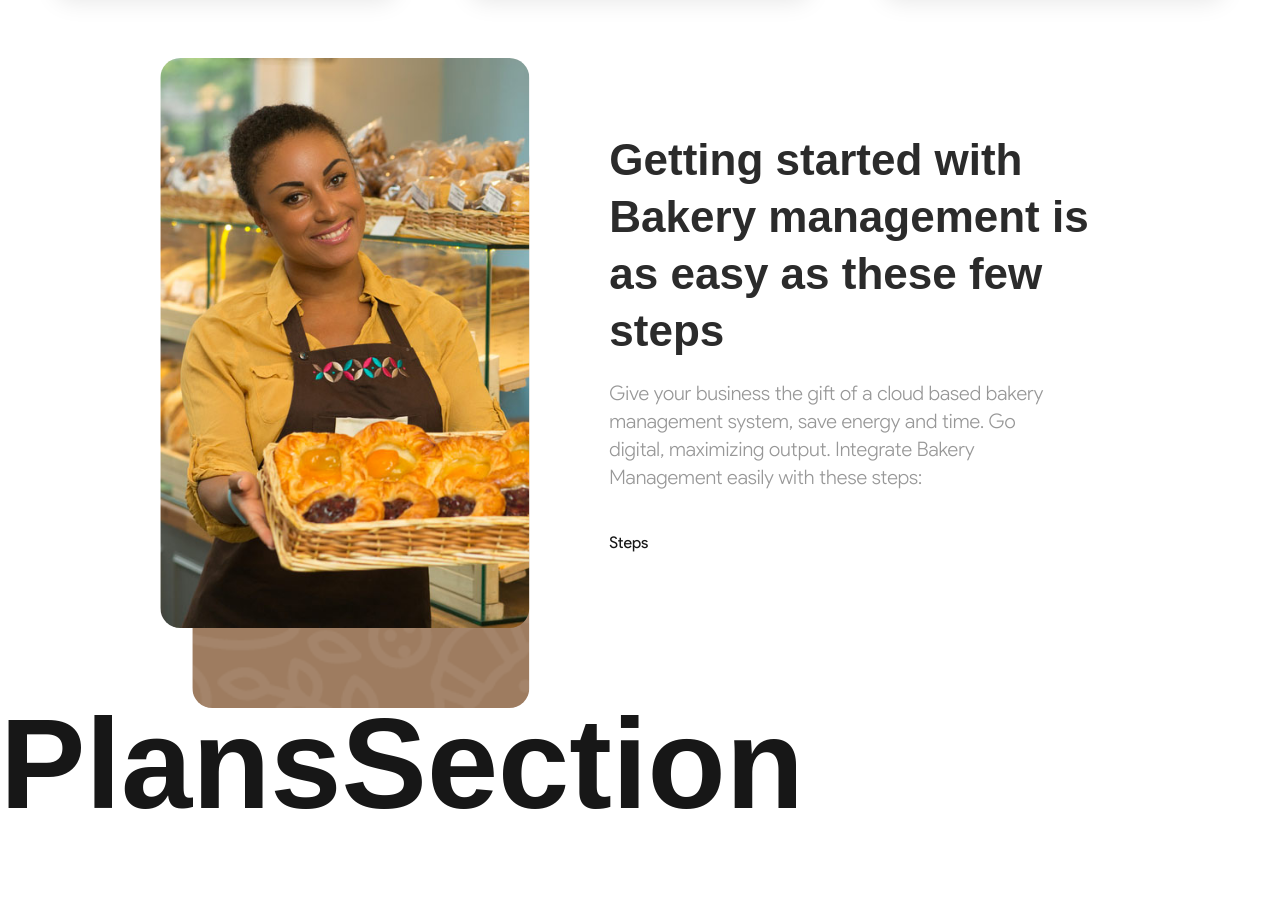
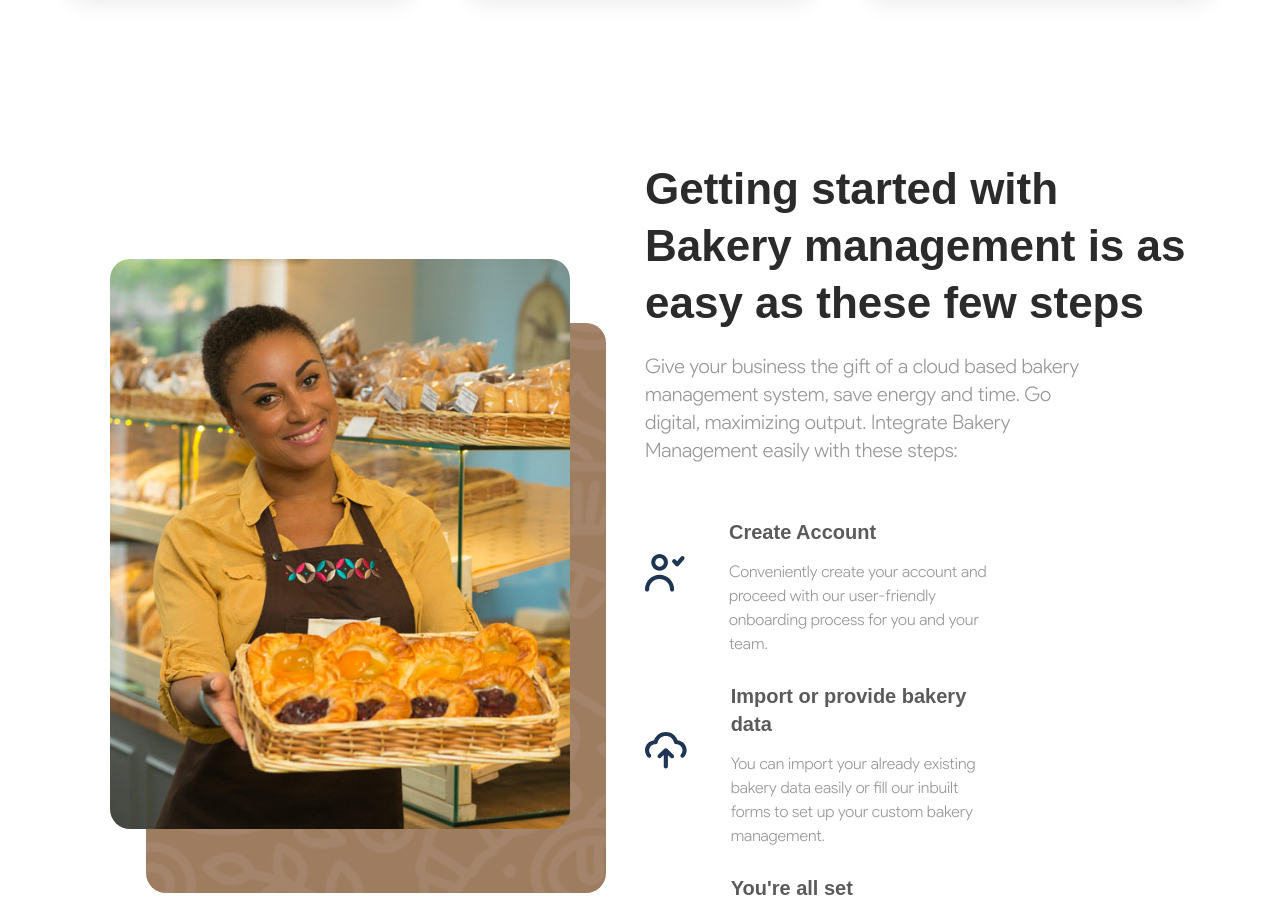
Before and after one commit to CodeEnthusiast09/bakecraft-frontend, a Next.js app: page / in a window 1280 px wide. Shown: the part 1340-2246 px from the top of the page. Before the commit the page ends 2168 px from the top, so only its background shows below. Built offline with nearby package versions, Linux system fonts and the light colour scheme; a web font is replaced by a local one.

Commit message:
completed how-to section

```diff
--- a/src/app/_components/how-to-section/_components/index.tsx
+++ /dev/null
@@ -1,9 +0,0 @@
-const Steps = () => {
-  return (
-    <div>
-      <div>Steps</div>
-    </div>
-  );
-};
-
-export default Steps;
--- /dev/null
+++ b/src/app/_components/how-to-section/_components/steps.tsx
@@ -0,0 +1,30 @@
+import Image from "next/image";
+import { StepsCardProps } from "./types";
+
+const Steps = ({ image, title, description }: StepsCardProps) => {
+  return (
+    <>
+      <div className="bg-background min-[320px]:w-[280px] min-[320px]:h-[138px]  min-[375px]:w-[300px] min-[375px]:h-[138px] min-[425px]:w-[347px] min-[425px]:h-[138px] md:w-[347px] md:h-[138px] flex items-center justify-between gap-11 mb-10">
+        <Image
+          src={image ?? "/images/default-image.png"}
+          alt={title ?? "Course Image"}
+          width={41.67}
+          height={41.67}
+          className="object-cover"
+        />
+
+        <div>
+          <p className="text-primary-400 font-bold text-base min-[321px]:text-base sm:text-lg md:text-xl mt-7 mb-3.5">
+            {title}
+          </p>
+
+          <p className="text-primary-500 font-light text-sm min-[321]:text-sm md:text-base">
+            {description}
+          </p>
+        </div>
+      </div>
+    </>
+  );
+};
+
+export default Steps;
--- /dev/null
+++ b/src/app/_components/how-to-section/_components/types.ts
@@ -0,0 +1,5 @@
+export type StepsCardProps = {
+  image?: string;
+  title?: string;
+  description?: string;
+};
--- a/src/app/_components/how-to-section/index.tsx
+++ b/src/app/_components/how-to-section/index.tsx
@@ -1,10 +1,10 @@
 import Image from "next/image";
-import Steps from "./_components";
+import Steps from "./_components/steps";
 
 const HowToSection = () => {
   return (
-    <div className="mt-10 xl:mt-[72px] mx-5 lg:mx-40 flex items-center justify-center gap-20">
-      <div className="relative">
+    <div className="mt-16 md:grid md:grid-rows-2 xl:grid-rows-1 xl:grid-cols-2 md:items-center md:place-items-center mx-5 lg:mx-20 2xl:mx-72">
+      <div className="hidden md:block relative w-[500px]">
         <Image
           alt="picture of a woman in a bakery"
           src={"/images/bakery-profile.jpg"}
@@ -14,7 +14,7 @@ const HowToSection = () => {
           className="transform scale-x-[-1] w-[460px] h-[570px] rounded-[20px] object-cover object-[75%_70%]"
         />
 
-        <div className="absolute top-20 left-12 lg:left-8 -z-1">
+        <div className="absolute top-16 left-12 lg:left-9 -z-1">
           <Image
             alt="picture of a woman in a bakery"
             src={"/images/design.png"}
@@ -26,20 +26,35 @@ const HowToSection = () => {
         </div>
       </div>
 
-      <div className="w-[636px]">
-        <h2 className="text-primary-300 min-[320px]:text-[27px] min-[375px]:text-3xl min-[425px]:text-4xl lg:text-[44px] text-left font-bold mb-5 leading-[1.3]">
-          Getting started with <br />
-          Bakery management is as easy as these few steps
+      <div className="md:pt-[70px] xl:pt-[110px] xl:w-[550px]">
+        <h2 className="text-primary-300 min-[320px]:text-[27px] min-[375px]:text-3xl min-[425px]:text-4xl lg:text-[44px] font-bold mb-5 text-center xl:text-left leading-[1.3] align-middle">
+          Getting started with Bakery management is as easy as these few steps
         </h2>
 
-        <p className="text-primary-500 text-xl 2xl:text-3xl font-light text-left md:text-left mt-2.5 mb-10 w-[462px]">
+        <p className="text-primary-500 text-xl font-light text-center xl:text-left mt-2.5 mb-10 xl:w-[462px]">
           Give your business the gift of a cloud based bakery management system,
           save energy and time. Go digital, maximizing output. Integrate Bakery
           Management easily with these steps:
         </p>
 
-        <div>
-          <Steps />
+        <div className="flex flex-col items-center justify-center gap-5 md:gap-8 lg:gap-16 2xl:gap-28 md:flex-row md:flex-wrap xl:block">
+          <Steps
+            image="/images/create-account.svg"
+            title="Create Account"
+            description="Conveniently create your account and proceed with our user-friendly onboarding process for you and your team."
+          />
+
+          <Steps
+            image="/images/upload.svg"
+            title="Import or provide bakery data"
+            description="You can import your already existing bakery data easily or fill our inbuilt forms to set up your custom bakery management. "
+          />
+
+          <Steps
+            image="/images/done.svg"
+            title="You're all set"
+            description="Proceed to enjoy real-time access of your bakery operations, with continuous updates of processes being as easy as few clicks and input. "
+          />
         </div>
       </div>
     </div>
--- a/src/app/_components/solution-section/index.tsx
+++ b/src/app/_components/solution-section/index.tsx
@@ -1,4 +1,4 @@
-import SolutionCard from "@/app/_components/solution-section/_components";
+import SolutionCard from "@/app/_components/solution-section/_components/solution-card";
 
 const SolutionSection = () => {
   return (
@@ -8,7 +8,7 @@ const SolutionSection = () => {
         solution
       </h2>
 
-      <div className="flex flex-col items-center justify-center gap-16 2xl:gap-28 lg:flex-row lg:flex-wrap xl:flex-row">
+      <div className="flex flex-col items-center justify-center gap-16 md:gap-12 2xl:gap-28 md:flex-row md:flex-wrap xl:flex-row">
         <SolutionCard
           image="/images/real-time.svg"
           title="Real time reports & analytics"
```
Also changed, not shown: src/app/_components/solution-section/_components/solution-card.tsx (renamed from src/app/_components/solution-section/_components/index.tsx).
